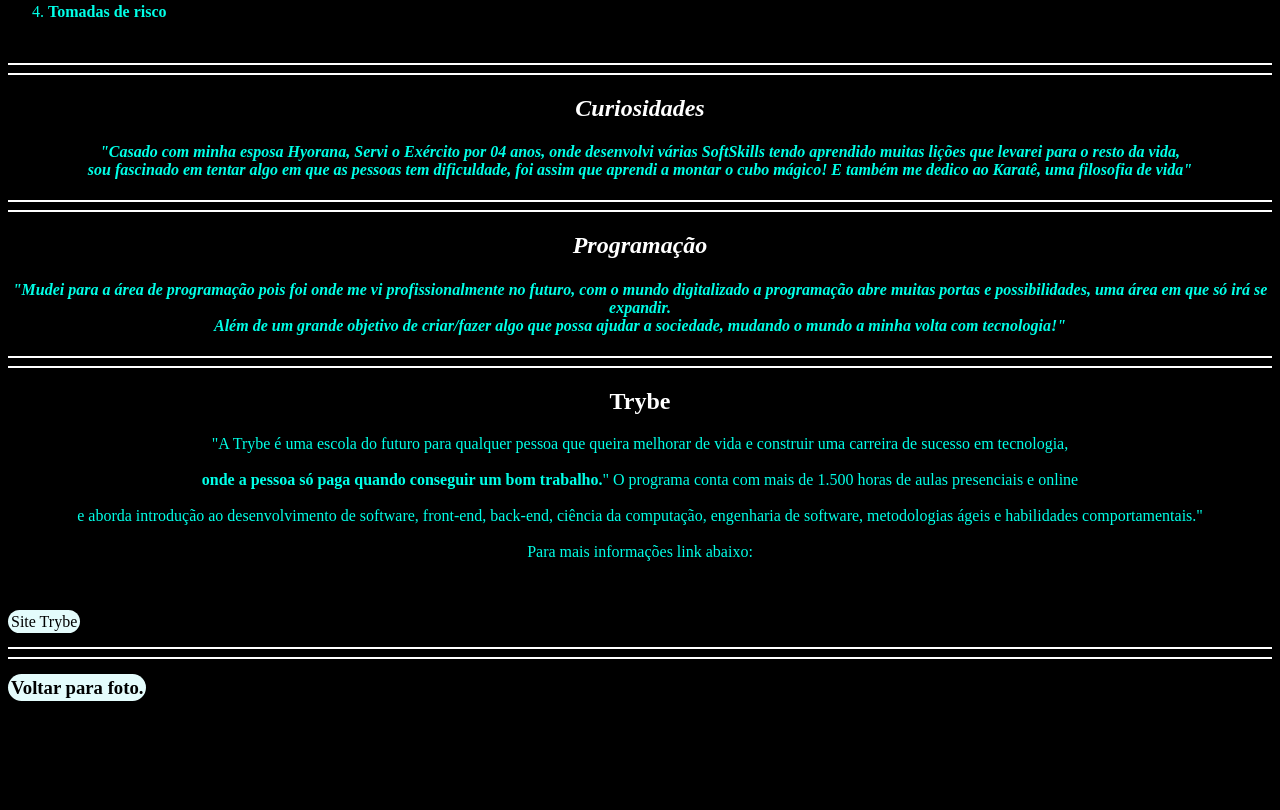
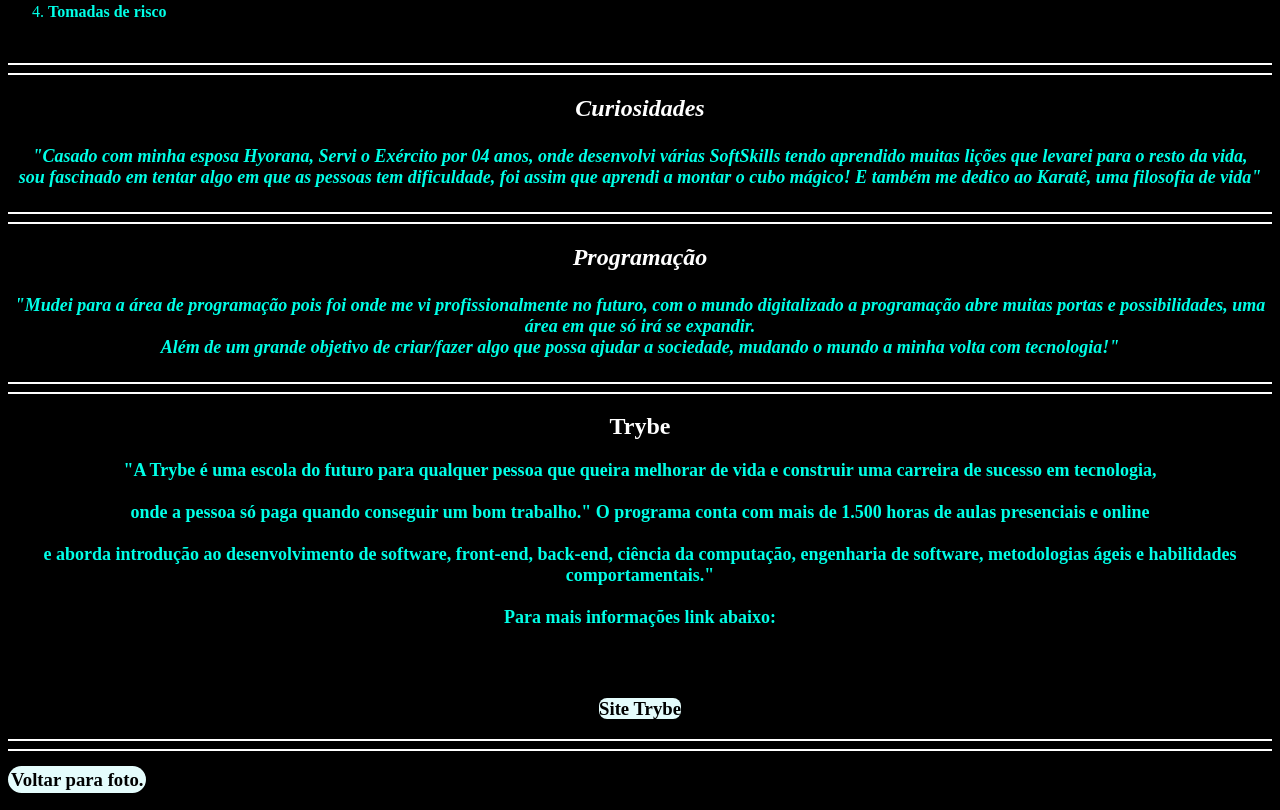
Before and after one commit to Joao-Ortega/Joao-Ortega.github.io, a plain HTML site: page index.html in a window 1280 px wide. Shown: the part 1185-1995 px from the top of the page. Before the commit the page ends 1903 px from the top, so only its background shows below. Drawn offline with Linux system fonts and the light colour scheme.

Commit message:
Ajustando fontes

```diff
--- a/index.html
+++ b/index.html
@@ -64,11 +64,10 @@
             border-radius: 15px;
         }
         #buttonTrybe {
-            color: #000000;
+            color:#000000;
+            background-color:#E4FCFC;
+            border-radius: 8px;
             text-decoration: none;
-            background-color: #E4FCFC;
-            padding:3px 3px;
-            border-radius: 15px;
         }
         #voltarFoto {
             color: #000000;
@@ -88,6 +87,9 @@
         }
         .try {
             color:white;
+        }
+        .font1 {
+            font-size: 18px;
         }
     </style>
 </head>
@@ -122,22 +124,22 @@
             <hr color="white">
 
             <center><h2 class="curios"><em id="curiosidades">Curiosidades</em></h2></center>
-            <center><h4><em>"Casado com minha esposa Hyorana, Servi o Exército por 04 anos, onde desenvolvi várias SoftSkills tendo aprendido muitas lições que levarei para o resto da vida,<br> sou fascinado em tentar algo em que as pessoas tem dificuldade, foi assim que aprendi a montar o cubo mágico! E também me dedico ao Karatê, uma filosofia de vida"</em></h4></center>
+            <center><h4 class="font1"><em>"Casado com minha esposa Hyorana, Servi o Exército por 04 anos, onde desenvolvi várias SoftSkills tendo aprendido muitas lições que levarei para o resto da vida,<br> sou fascinado em tentar algo em que as pessoas tem dificuldade, foi assim que aprendi a montar o cubo mágico! E também me dedico ao Karatê, uma filosofia de vida"</em></h4></center>
 
             <hr color="white">
             <hr color="white">
 
             <center><h2 class="progr"><em id="programacao">Programação</em></h2></center>
-            <center><h4><em>"Mudei para a área de programação pois foi onde me vi profissionalmente no futuro, com o mundo digitalizado a programação abre muitas portas e possibilidades, uma área em que só irá se expandir.<br>Além de um grande objetivo de criar/fazer algo que possa ajudar a sociedade, mudando o mundo a minha volta com tecnologia!"</em></h4></center>
+            <center><h4 class="font1"><em>"Mudei para a área de programação pois foi onde me vi profissionalmente no futuro, com o mundo digitalizado a programação abre muitas portas e possibilidades, uma área em que só irá se expandir.<br>Além de um grande objetivo de criar/fazer algo que possa ajudar a sociedade, mudando o mundo a minha volta com tecnologia!"</em></h4></center>
 
             <hr color="white">
             <hr color="white">
 
             <center><h2 class="try" id="trybe">Trybe</h2></center>
 
-            <center><p>"A Trybe é uma escola do futuro para qualquer pessoa que queira melhorar de vida e construir uma carreira de sucesso em tecnologia,<br><br><strong>onde a pessoa só paga quando conseguir um bom trabalho.</strong>" O programa conta com mais de 1.500 horas de aulas presenciais e online<br><br>e aborda introdução ao desenvolvimento de software, front-end, back-end, ciência da computação, engenharia de software, metodologias ágeis e habilidades comportamentais."<br><br>Para mais informações link abaixo:</center><br><br>
+            <center><h2 class="font1"><em></em>"A Trybe é uma escola do futuro para qualquer pessoa que queira melhorar de vida e construir uma carreira de sucesso em tecnologia,<br><br>onde a pessoa só paga quando conseguir um bom trabalho." O programa conta com mais de 1.500 horas de aulas presenciais e online<br><br>e aborda introdução ao desenvolvimento de software, front-end, back-end, ciência da computação, engenharia de software, metodologias ágeis e habilidades comportamentais."<br><br>Para mais informações link abaixo:</em></h2></center><br><br>
 
-            <a href="https://www.betrybe.com/"target="_blank" id="buttonTrybe">Site Trybe</a></p>
+           <center><h3><a href="https://www.betrybe.com/"target="_blank" id="buttonTrybe">Site Trybe</a></h3></center>
 
             <hr color="white">
             <hr color="white">
```
